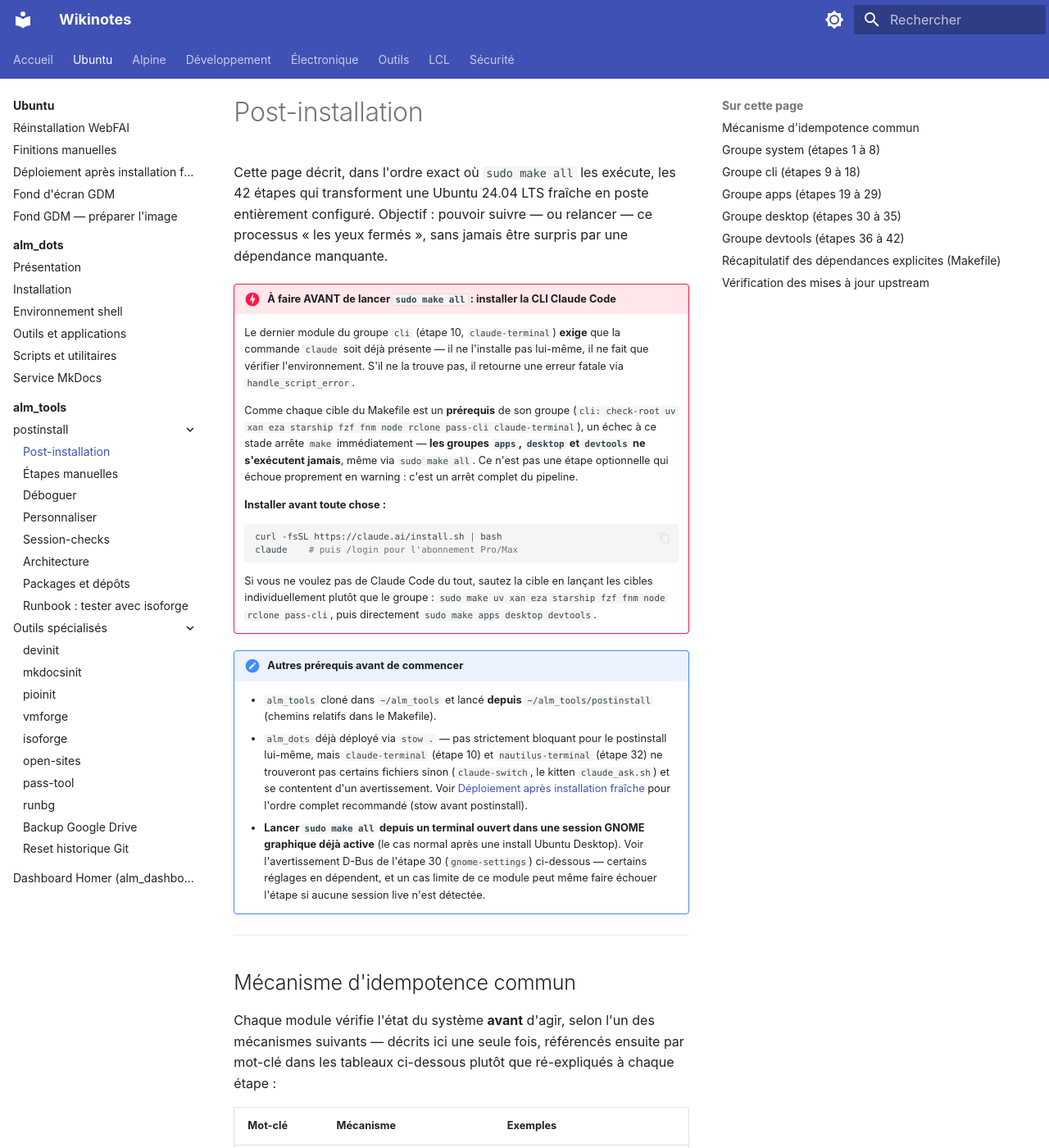
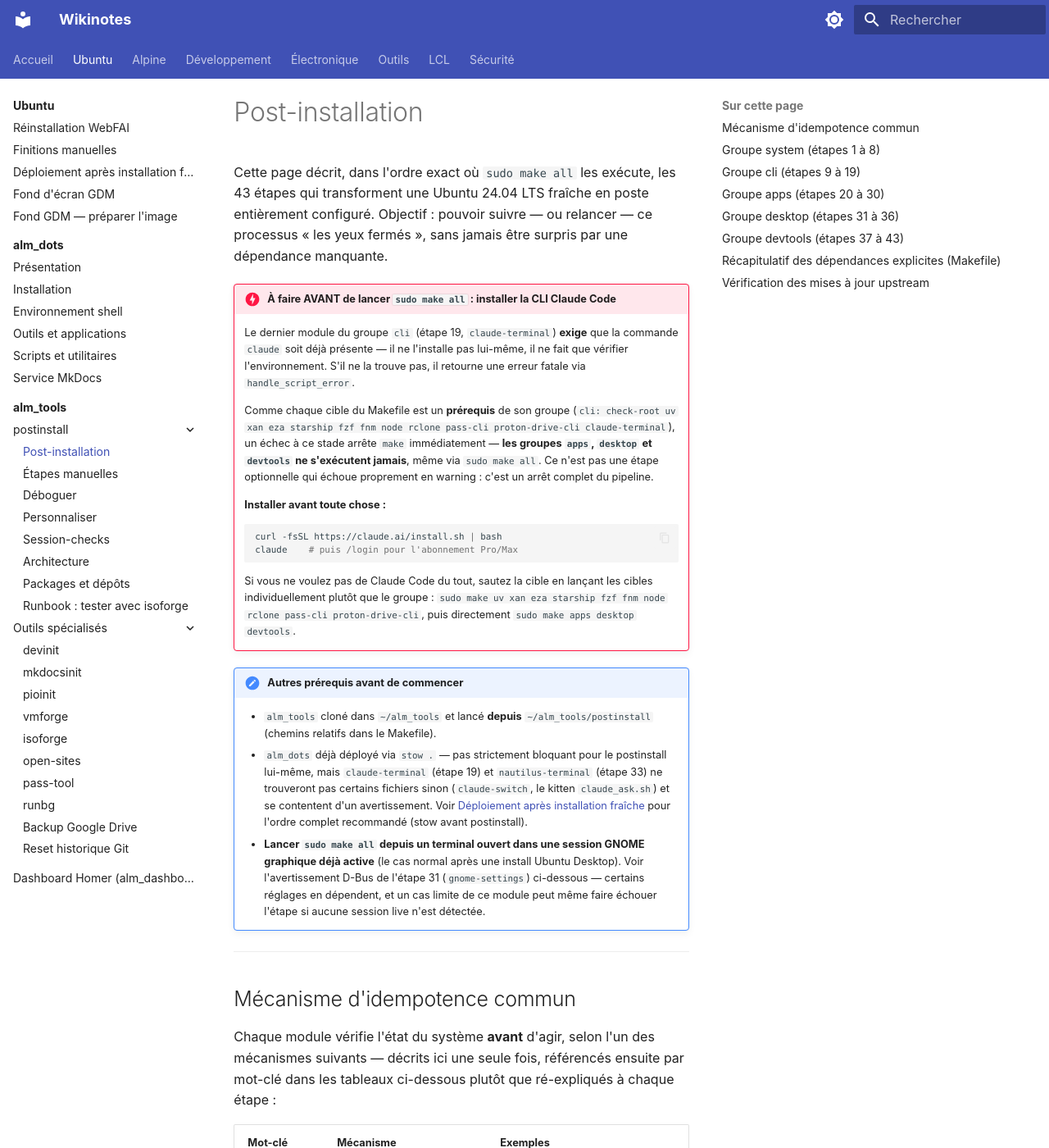
Before and after one commit to namnetes/alm_notes, an MkDocs documentation site: the page built from docs/systeme/ubuntu/alm_tools/postinstall/post-installation.md, in a window 1280 px wide and 1400 px high. Shown: the whole window at 82% size. Built offline with MkDocs 1.6.1 and Material for MkDocs 9.7.7, drawn with Linux system fonts in a browser that asks for light colours; some of the changed text lies outside the part shown.

Commit message:
docs(proton): document proton-drive-cli, fix Drive Linux client claim
ecosysteme.md previously claimed a nonexistent Proton Drive Linux GUI
app installable via .deb. Replaced with the actual state (no official
GUI client on Linux) and added a proton-drive-cli (CLI) subsection
mirroring pass-cli's, reflecting the new alm_tools postinstall module.

post-installation.md's 42-step pipeline becomes 43 steps with the new
proton-drive-cli module inserted at step 18 (cli group renumbered 9-19,
apps/desktop/devtools shifted accordingly). Also fixes a pre-existing
inconsistency where claude-terminal was called "step 10" in two spots
despite the table listing it as step 18, and adds pass-cli's own
missing manual-auth entry in etapes-manuelles.md alongside the new
proton-drive one.

Co-Authored-By: Claude Sonnet 5 <noreply@anthropic.com>

````diff
--- a/docs/systeme/ubuntu/alm_tools/postinstall/post-installation.md
+++ b/docs/systeme/ubuntu/alm_tools/postinstall/post-installation.md
@@ -1,23 +1,24 @@
 # Post-installation
 
 Cette page décrit, dans l'ordre exact où `sudo make all` les exécute, les
-42 étapes qui transforment une Ubuntu 24.04 LTS fraîche en poste
+43 étapes qui transforment une Ubuntu 24.04 LTS fraîche en poste
 entièrement configuré. Objectif : pouvoir suivre — ou relancer — ce
 processus « les yeux fermés », sans jamais être surpris par une dépendance
 manquante.
 
 !!! danger "À faire AVANT de lancer `sudo make all` : installer la CLI Claude Code"
-    Le dernier module du groupe `cli` (étape 10, `claude-terminal`) **exige**
+    Le dernier module du groupe `cli` (étape 19, `claude-terminal`) **exige**
     que la commande `claude` soit déjà présente — il ne l'installe pas
     lui-même, il ne fait que vérifier l'environnement. S'il ne la trouve
     pas, il retourne une erreur fatale via `handle_script_error`.
 
     Comme chaque cible du Makefile est un **prérequis** de son groupe
     (`cli: check-root uv xan eza starship fzf fnm node rclone pass-cli
-    claude-terminal`), un échec à ce stade arrête `make` immédiatement —
-    **les groupes `apps`, `desktop` et `devtools` ne s'exécutent jamais**,
-    même via `sudo make all`. Ce n'est pas une étape optionnelle qui échoue
-    proprement en warning : c'est un arrêt complet du pipeline.
+    proton-drive-cli claude-terminal`), un échec à ce stade arrête `make`
+    immédiatement — **les groupes `apps`, `desktop` et `devtools` ne
+    s'exécutent jamais**, même via `sudo make all`. Ce n'est pas une étape
+    optionnelle qui échoue proprement en warning : c'est un arrêt complet
+    du pipeline.
 
     **Installer avant toute chose :**
 
@@ -28,22 +29,22 @@ manquante.
 
     Si vous ne voulez pas de Claude Code du tout, sautez la cible en lançant
     les cibles individuellement plutôt que le groupe :
-    `sudo make uv xan eza starship fzf fnm node rclone pass-cli`, puis directement
-    `sudo make apps desktop devtools`.
+    `sudo make uv xan eza starship fzf fnm node rclone pass-cli
+    proton-drive-cli`, puis directement `sudo make apps desktop devtools`.
 
 !!! note "Autres prérequis avant de commencer"
     - `alm_tools` cloné dans `~/alm_tools` et lancé **depuis**
       `~/alm_tools/postinstall` (chemins relatifs dans le Makefile).
     - `alm_dots` déjà déployé via `stow .` — pas strictement bloquant pour
-      le postinstall lui-même, mais `claude-terminal` (étape 10) et
-      `nautilus-terminal` (étape 32) ne trouveront pas certains fichiers
+      le postinstall lui-même, mais `claude-terminal` (étape 19) et
+      `nautilus-terminal` (étape 33) ne trouveront pas certains fichiers
       sinon (`claude-switch`, le kitten `claude_ask.sh`) et se contentent
       d'un avertissement. Voir
       [Déploiement après installation fraîche](../../deploiement-post-installation.md)
       pour l'ordre complet recommandé (stow avant postinstall).
     - **Lancer `sudo make all` depuis un terminal ouvert dans une session
       GNOME graphique déjà active** (le cas normal après une install
-      Ubuntu Desktop). Voir l'avertissement D-Bus de l'étape 30
+      Ubuntu Desktop). Voir l'avertissement D-Bus de l'étape 31
       (`gnome-settings`) ci-dessous — certains réglages en dépendent, et
       un cas limite de ce module peut même faire échouer l'étape si aucune
       session live n'est détectée.
@@ -65,7 +66,7 @@ mot-clé dans les tableaux ci-dessous plutôt que ré-expliqués à chaque
 | **Fichier(s) cible** | Existence du ou des fichiers que le module doit produire | `nautilus-templates` (2 fichiers), `nautilus-terminal` (extension à 2 emplacements possibles) |
 | **Sentinelle** | Fichier témoin dédié, utilisé quand il n'existe pas de commande simple pour lire l'état déjà appliqué | `gnome-settings` (`~/.config/alm_tools/gnome_settings_applied`), `fonts` (fichier échantillon + `fc-list` + `fc-match`, triple vérification) |
 | **Toujours rejoué** | Pas de saut anticipé — la commande est idempotente par nature (rejouer ne duplique rien) | `apt-update`, `cleanup`, `plocate`, `session-checks` (recopie les fichiers, sans effet si identiques) |
-| **Version amont** | Compare la version installée à la dernière publiée ; se **réinstalle** si en retard (le seul module « idempotent par mise à jour », pas par saut) | `rclone` |
+| **Version amont** | Compare la version installée à la dernière publiée ; se **réinstalle** si en retard (idempotent par mise à jour, pas par saut) | `rclone`, `proton-drive-cli` |
 
 ---
 
@@ -94,7 +95,7 @@ mot-clé dans les tableaux ci-dessous plutôt que ré-expliqués à chaque
 
 ---
 
-## Groupe `cli` (étapes 9 à 18)
+## Groupe `cli` (étapes 9 à 19)
 
 | # | Cible | Action | Idempotence |
 |---|-------|--------|-------------|
@@ -107,7 +108,8 @@ mot-clé dans les tableaux ci-dessous plutôt que ré-expliqués à chaque
 | 15 | `node` | Installe et active la LTS Node.js via `fnm` | Toujours rejoué (les commandes `fnm install/default/use` sont elles-mêmes idempotentes) |
 | 16 | `rclone` | Script officiel `rclone.org` vers `/usr/bin/rclone` | **Version amont** — se réinstalle si la version installée diffère de la dernière publiée |
 | 17 | `pass-cli` | Script officiel `proton.me` vers `~/.local/bin/pass-cli` ; si déjà présent, délègue à `pass-cli update --yes` (auto-update natif) | Chemin (`~/.local/bin/pass-cli` exécutable), puis délégation à `pass-cli update --yes` — idempotent en interne (« Already up to date » si à jour) |
-| 18 | `claude-terminal` | Vérifie (ne les installe pas) : CLI `claude`, identifiants OAuth, `claude-switch`, permissions de `api.env`, kitten `claude_ask.sh`, crée `~/.claude/commands/` | Contrôles multiples, voir le détail ci-dessous |
+| 18 | `proton-drive-cli` | Binaire officiel `proton.me/download/drive/cli` vers `~/.local/bin/proton-drive`, vérifié SHA512 contre le manifeste `version.json` (sélection explicite `Platform == linux/x64` — ce manifeste bundle 8 binaires par plateforme dans la même release `Stable`, contrairement aux manifestes Mail/Pass) | **Version amont** — se réinstalle si la version installée diffère de la dernière publiée |
+| 19 | `claude-terminal` | Vérifie (ne les installe pas) : CLI `claude`, identifiants OAuth, `claude-switch`, permissions de `api.env`, kitten `claude_ask.sh`, crée `~/.claude/commands/` | Contrôles multiples, voir le détail ci-dessous |
 
 !!! note "Prérequis explicite : `fnm` avant `install_node.sh`"
     Déclaré dans le Makefile (`node: check-root fnm`). `install_node.sh`
@@ -115,7 +117,7 @@ mot-clé dans les tableaux ci-dessous plutôt que ré-expliqués à chaque
     s'il est absent — utile seulement si vous lancez `sudo make node`
     isolément sans être passé par `sudo make cli` ou `all`.
 
-!!! danger "Étape 18 : trois vérifications, une seule vraiment bloquante"
+!!! danger "Étape 19 : trois vérifications, une seule vraiment bloquante"
     `install_claude_terminal.sh` ne fait qu'auditer l'état, sans jamais
     installer quoi que ce soit lui-même :
 
@@ -131,21 +133,21 @@ mot-clé dans les tableaux ci-dessous plutôt que ré-expliqués à chaque
 
 ---
 
-## Groupe `apps` (étapes 19 à 29)
+## Groupe `apps` (étapes 20 à 30)
 
 | # | Cible | Action | Idempotence |
 |---|-------|--------|-------------|
-| 19 | `remove-firefox` (`remove_firefox.sh`) | Purge le paquet APT `firefox`/`firefox-esr`, épingle `Pin-Priority: -1`, supprime le Snap + résidus utilisateur/système | `dpkg -s` par paquet, `snap list`, existence de fichier par résidu |
-| 20 | `brave` | Dépôt APT officiel Brave | `command -v` |
-| 21 | `zed` | Script officiel `zed.dev`, installé dans `~/.local/bin` pour l'utilisateur réel | Chemin (`~/.local/bin/zed` exécutable) |
-| 22 | `kitty` | Installeur upstream `sw.kovidgoyal.net` vers `~/.local/kitty.app`, symlinks dans `~/.local/bin`, `.desktop` locaux qui masquent ceux d'apt | Chemin (`~/.local/kitty.app/bin/kitty` exécutable) |
-| 23 | `bruno` | Dépôt APT officiel, puis pré-remplit `preferences.json` (`downloadUpdates: false`) pour désactiver l'auto-updater Electron interne avant le premier lancement | `command -v` pour le paquet ; existence de `preferences.json` pour ne pas écraser une config utilisateur |
-| 24 | `docker` | Dépôt APT officiel Docker CE, ajoute l'utilisateur réel au groupe `docker` | `command -v docker` pour le paquet ; `groups \| grep -qw docker` pour l'appartenance au groupe |
-| 25 | `vscode` | Dépôt APT officiel Microsoft | `command -v` |
-| 26 | `proton` | VPN via dépôt `protonvpn-stable-release` ; Mail et Pass via `.deb` officiel signé (SHA512), **hors dépôt APT** — jamais distribués via `repo.protonvpn.com` (voir [Architecture](architecture.md#audit-dintegration-complet-2026-07-12-methodologie-et-5-bugs-trouves)) | `dpkg -s` (les 3 paquets, tout-ou-rien) ; vérifications séparées pour le dépôt VPN (paquet + fichier sources) et pour chaque `.deb` (SHA512 fail-closed) |
-| 27 | `steam` | Active i386 + `multiverse` si nécessaire, installe `steam` | `dpkg -s steam` OU `steam:i386` ; vérifications séparées pour l'architecture et le composant |
-| 28 | `yubikey` | PPA `yubico/stable`, installe `yubikey-manager` | `command -v ykman` ; `find` sur les sources APT pour le PPA |
-| 29 | `snap-apps` (`install_snap_apps.sh`) | `kolourpaint`, `onlyoffice-desktopeditors` | `snap list` |
+| 20 | `remove-firefox` (`remove_firefox.sh`) | Purge le paquet APT `firefox`/`firefox-esr`, épingle `Pin-Priority: -1`, supprime le Snap + résidus utilisateur/système | `dpkg -s` par paquet, `snap list`, existence de fichier par résidu |
+| 21 | `brave` | Dépôt APT officiel Brave | `command -v` |
+| 22 | `zed` | Script officiel `zed.dev`, installé dans `~/.local/bin` pour l'utilisateur réel | Chemin (`~/.local/bin/zed` exécutable) |
+| 23 | `kitty` | Installeur upstream `sw.kovidgoyal.net` vers `~/.local/kitty.app`, symlinks dans `~/.local/bin`, `.desktop` locaux qui masquent ceux d'apt | Chemin (`~/.local/kitty.app/bin/kitty` exécutable) |
+| 24 | `bruno` | Dépôt APT officiel, puis pré-remplit `preferences.json` (`downloadUpdates: false`) pour désactiver l'auto-updater Electron interne avant le premier lancement | `command -v` pour le paquet ; existence de `preferences.json` pour ne pas écraser une config utilisateur |
+| 25 | `docker` | Dépôt APT officiel Docker CE, ajoute l'utilisateur réel au groupe `docker` | `command -v docker` pour le paquet ; `groups \| grep -qw docker` pour l'appartenance au groupe |
+| 26 | `vscode` | Dépôt APT officiel Microsoft | `command -v` |
+| 27 | `proton` | VPN via dépôt `protonvpn-stable-release` ; Mail et Pass via `.deb` officiel signé (SHA512), **hors dépôt APT** — jamais distribués via `repo.protonvpn.com` (voir [Architecture](architecture.md#audit-dintegration-complet-2026-07-12-methodologie-et-5-bugs-trouves)) | `dpkg -s` (les 3 paquets, tout-ou-rien) ; vérifications séparées pour le dépôt VPN (paquet + fichier sources) et pour chaque `.deb` (SHA512 fail-closed) |
+| 28 | `steam` | Active i386 + `multiverse` si nécessaire, installe `steam` | `dpkg -s steam` OU `steam:i386` ; vérifications séparées pour l'architecture et le composant |
+| 29 | `yubikey` | PPA `yubico/stable`, installe `yubikey-manager` | `command -v ykman` ; `find` sur les sources APT pour le PPA |
+| 30 | `snap-apps` (`install_snap_apps.sh`) | `kolourpaint`, `onlyoffice-desktopeditors` | `snap list` |
 
 !!! warning "Docker : le groupe n'est actif qu'à la prochaine session"
     `usermod -aG docker` s'applique immédiatement en base, mais le jeton de
@@ -154,63 +156,63 @@ mot-clé dans les tableaux ci-dessous plutôt que ré-expliqués à chaque
 
 ---
 
-## Groupe `desktop` (étapes 30 à 35)
+## Groupe `desktop` (étapes 31 à 36)
 
 | # | Cible | Action | Idempotence |
 |---|-------|--------|-------------|
-| 30 | `gnome-settings` | Réglages `gsettings` (interface, dock) + profil d'énergie `performance` | **Sentinelle** (`~/.config/alm_tools/gnome_settings_applied`) |
-| 31 | `fonts` | FiraCode Nerd Font, JetBrains Mono, Cascadia Code vers `/usr/local/share/fonts` | **Sentinelle** + `fc-list` + `fc-match` (triple vérification par police) |
-| 32 | `nautilus-terminal` | Installe l'extension `nautilus-open-any-terminal` (pip, `--user --break-system-packages`) pour l'utilisateur réel | Fichier(s) cible (extension présente à l'un des deux emplacements possibles) |
-| 33 | `nautilus-templates` | Crée deux fichiers vides dans `~/Modèles` (texte, ODT) | Fichier(s) cible (les deux fichiers) |
-| 34 | `gsconnect` | `apt install gnome-shell-extension-gsconnect sshfs python3-nautilus` + règles ufw `1716/tcp+udp` | `dpkg -s` par paquet |
-| 35 | `session-checks` | Installe `run-session-checks`, les contrôles statiques (`10-nautilus-terminal`, `20-gsconnect`), le déclencheur GNOME `/etc/xdg/autostart/session-checks.desktop` | Toujours rejoué (recopie de fichiers, sans effet si identiques) |
+| 31 | `gnome-settings` | Réglages `gsettings` (interface, dock) + profil d'énergie `performance` | **Sentinelle** (`~/.config/alm_tools/gnome_settings_applied`) |
+| 32 | `fonts` | FiraCode Nerd Font, JetBrains Mono, Cascadia Code vers `/usr/local/share/fonts` | **Sentinelle** + `fc-list` + `fc-match` (triple vérification par police) |
+| 33 | `nautilus-terminal` | Installe l'extension `nautilus-open-any-terminal` (pip, `--user --break-system-packages`) pour l'utilisateur réel | Fichier(s) cible (extension présente à l'un des deux emplacements possibles) |
+| 34 | `nautilus-templates` | Crée deux fichiers vides dans `~/Modèles` (texte, ODT) | Fichier(s) cible (les deux fichiers) |
+| 35 | `gsconnect` | `apt install gnome-shell-extension-gsconnect sshfs python3-nautilus` + règles ufw `1716/tcp+udp` | `dpkg -s` par paquet |
+| 36 | `session-checks` | Installe `run-session-checks`, les contrôles statiques (`10-nautilus-terminal`, `20-gsconnect`), le déclencheur GNOME `/etc/xdg/autostart/session-checks.desktop` | Toujours rejoué (recopie de fichiers, sans effet si identiques) |
 
-!!! warning "Étapes 30, 32 et 34 : nécessitent une session D-Bus active — différées via session-checks"
+!!! warning "Étapes 31, 33 et 35 : nécessitent une session D-Bus active — différées via session-checks"
     `gsettings`, l'activation GSConnect et la configuration Nautilus→kitty
     ont besoin d'un bus D-Bus **utilisateur** live. Pendant le
     provisionnement (root, éventuellement sans session graphique
     utilisateur ouverte), ce n'est pas garanti. Chaque module gère ça
     différemment :
 
-    - **Étape 30 (`gnome-settings`)** — teste directement
+    - **Étape 31 (`gnome-settings`)** — teste directement
       `/run/user/<uid>/bus` : si le socket existe (cas normal, terminal
       ouvert dans une session GNOME déjà active), les réglages
       s'appliquent **immédiatement**, sans rien différer. Sinon, le module
       **génère lui-même** un contrôle `20-gnome-settings` dans
       `/usr/local/lib/session-checks/`, qui s'exécutera au prochain login
       (sentinelle incluse, un seul passage).
-    - **Étape 32 (`nautilus-terminal`)** — installe toujours l'extension
+    - **Étape 33 (`nautilus-terminal`)** — installe toujours l'extension
       Python pendant le provisionnement, mais la commande `gsettings set
       ... terminal kitty` est **systématiquement** différée au contrôle
-      statique `10-nautilus-terminal` (étape 35), qui demande confirmation
+      statique `10-nautilus-terminal` (étape 36), qui demande confirmation
       via `zenity` avant d'agir — pas silencieux comme les deux autres.
-    - **Étape 34 (`gsconnect`)** — installe les paquets et ouvre le port
+    - **Étape 35 (`gsconnect`)** — installe les paquets et ouvre le port
       ufw pendant le provisionnement, mais `gnome-extensions enable` et la
       vérification du port `1716` sont **systématiquement** différés au
-      contrôle statique `20-gsconnect` (étape 35), silencieux (pas de
+      contrôle statique `20-gsconnect` (étape 36), silencieux (pas de
       `zenity` : la décision d'installer a déjà été prise par
       l'administrateur via `sudo make gsconnect`).
 
 !!! bug "Bug connu, non corrigé : ordre inversé au sein du groupe `desktop`"
-    `gnome-settings` (étape 30) s'exécute avant `session-checks`
-    (étape 35), qui crée le répertoire dont le premier a parfois besoin.
+    `gnome-settings` (étape 31) s'exécute avant `session-checks`
+    (étape 36), qui crée le répertoire dont le premier a parfois besoin.
     Détail du symptôme, des scénarios de déclenchement réels et du
     correctif identifié :
     [Architecture — Bugs connus, non corrigés](architecture.md#bugs-connus-non-corriges).
 
 ---
 
-## Groupe `devtools` (étapes 36 à 42)
+## Groupe `devtools` (étapes 37 à 43)
 
 | # | Cible | Action | Idempotence |
 |---|-------|--------|-------------|
-| 36 | `devinit` | `uv tool install --force ~/alm_tools/cli/devinit` | Chemin (`~/.local/bin/devinit` exécutable) |
-| 37 | `pioinit` | `uv tool install --force ~/alm_tools/cli/pioinit` | Chemin (`~/.local/bin/pioinit` exécutable) |
-| 38 | `mkdocsinit` | `uv tool install --force ~/alm_tools/cli/mkdocsinit` | Chemin (`~/.local/bin/mkdocsinit` exécutable) |
-| 39 | `vmforge` | Installe le shim `~/.local/bin/vmforge`, applique la règle AppArmor libvirt-qemu | Chemin (shim) ; l'application AppArmor est toujours rejouée (pas de saut) |
-| 40 | `open-sites` | `uv tool install --force ~/alm_tools/cli/open-sites`, puis génère et source la complétion bash (`~/.bash_completions/open-sites.sh`) | Chemin (`~/.local/bin/open-sites` exécutable) ; complétion regénérée à chaque run, ligne `.bashrc` ajoutée une seule fois |
-| 41 | `pass-tool` | `uv tool install --force ~/alm_tools/cli/pass-tool` | Chemin (`~/.local/bin/pass-tool` exécutable) |
-| 42 | `check-updates` | Crée le symlink `~/.local/bin/check_updates.sh` → `~/alm_tools/postinstall/check_updates.sh` | Chemin (symlink déjà présent et pointant vers la bonne source) |
+| 37 | `devinit` | `uv tool install --force ~/alm_tools/cli/devinit` | Chemin (`~/.local/bin/devinit` exécutable) |
+| 38 | `pioinit` | `uv tool install --force ~/alm_tools/cli/pioinit` | Chemin (`~/.local/bin/pioinit` exécutable) |
+| 39 | `mkdocsinit` | `uv tool install --force ~/alm_tools/cli/mkdocsinit` | Chemin (`~/.local/bin/mkdocsinit` exécutable) |
+| 40 | `vmforge` | Installe le shim `~/.local/bin/vmforge`, applique la règle AppArmor libvirt-qemu | Chemin (shim) ; l'application AppArmor est toujours rejouée (pas de saut) |
+| 41 | `open-sites` | `uv tool install --force ~/alm_tools/cli/open-sites`, puis génère et source la complétion bash (`~/.bash_completions/open-sites.sh`) | Chemin (`~/.local/bin/open-sites` exécutable) ; complétion regénérée à chaque run, ligne `.bashrc` ajoutée une seule fois |
+| 42 | `pass-tool` | `uv tool install --force ~/alm_tools/cli/pass-tool` | Chemin (`~/.local/bin/pass-tool` exécutable) |
+| 43 | `check-updates` | Crée le symlink `~/.local/bin/check_updates.sh` → `~/alm_tools/postinstall/check_updates.sh` | Chemin (symlink déjà présent et pointant vers la bonne source) |
 
 !!! note "Prérequis explicite : `uv` avant les quatre scaffolders/outils"
     Déclaré dans le Makefile (`devinit: check-root uv`, idem `pioinit`,
@@ -246,24 +248,24 @@ mot-clé dans les tableaux ci-dessous plutôt que ré-expliqués à chaque
 | Cible | Dépend de | Déclaré dans le Makefile ? |
 |-------|-----------|------------------------------|
 | `node` (15) | `fnm` (14) | ✅ Oui |
-| `devinit` (36) | `uv` (9) | ✅ Oui |
-| `pioinit` (37) | `uv` (9) | ✅ Oui |
-| `mkdocsinit` (38) | `uv` (9) | ✅ Oui |
+| `devinit` (37) | `uv` (9) | ✅ Oui |
+| `pioinit` (38) | `uv` (9) | ✅ Oui |
+| `mkdocsinit` (39) | `uv` (9) | ✅ Oui |
 | `uv` (9) | `python3-full`/`python3-venv` de `pkg-install` (5) | ⚠️ Implicite (ordre des groupes dans `all` uniquement) |
-| `vmforge` (39) | paquets KVM de `pkg-install` (5) | ⚠️ Implicite, non bloquant (avertissement seulement) |
-| `open-sites` (40) | `uv` (9) | ✅ Oui |
-| `open-sites` (40) | `fzf` (13) | ⚠️ Implicite (ordre des groupes dans `all` uniquement) |
-| `claude-terminal` (18) | CLI `claude` installée manuellement | ❌ Non scriptée du tout — voir l'encadré en tête de page |
+| `vmforge` (40) | paquets KVM de `pkg-install` (5) | ⚠️ Implicite, non bloquant (avertissement seulement) |
+| `open-sites` (41) | `uv` (9) | ✅ Oui |
+| `open-sites` (41) | `fzf` (13) | ⚠️ Implicite (ordre des groupes dans `all` uniquement) |
+| `claude-terminal` (19) | CLI `claude` installée manuellement | ❌ Non scriptée du tout — voir l'encadré en tête de page |
 
 ---
 
 ## Vérification des mises à jour upstream
 
 `check_updates.sh` (à la racine de `postinstall/`) compare la version
-installée de `fzf`, `xan`, `starship`, `fnm`, `uv`, `rclone`, `kitty` et
-`pass-cli` — plus la LTS Node.js active via `fnm` — à la dernière version
-publiée en amont. `zed` est volontairement exclu : il gère son propre
-auto-update.
+installée de `fzf`, `xan`, `starship`, `fnm`, `uv`, `rclone`, `kitty`,
+`pass-cli` et `proton-drive-cli` — plus la LTS Node.js active via `fnm` —
+à la dernière version publiée en amont. `zed` est volontairement exclu :
+il gère son propre auto-update.
 
 `pass-cli` publie sa dernière version sur un manifeste JSON dédié
 (`https://proton.me/download/pass-cli/versions.json`, le même que celui
@@ -272,6 +274,14 @@ binaire propriétaire proton.me, pas de dépôt public. `pass-cli` affiche
 déjà spontanément une alerte de MAJ à chaque lancement (`New update
 available: vX -> vY`) ; `check_updates.sh` la rend seulement visible sans
 avoir à invoquer la commande.
+
+`proton-drive-cli` publie ses versions sur le même *type* de manifeste que
+les `.deb` Mail/Pass (`https://proton.me/download/drive/cli/version.json`,
+`Releases[].CategoryName`/`Version`) — sélection explicite par
+`CategoryName == "Stable"` pour ne pas dépendre de l'ordre des entrées,
+même précaution que `install_proton.sh`. Contrairement à `pass-cli`, ce
+binaire n'a pas de commande de self-update ni d'alerte spontanée : c'est
+`check_updates.sh` qui porte, seul, toute la détection.
 
 ```bash
 ~/alm_tools/postinstall/check_updates.sh --refresh   # exécute les checks, écrit le cache
@@ -286,7 +296,7 @@ ralentissement au démarrage d'un terminal. Une fois par jour (fichier
 témoin `~/.cache/alm-tools-update-check`), il relance lui-même `--refresh`
 en tâche de fond pour que le *shell suivant* voie un résultat frais.
 
-Depuis l'étape 42 (`check-updates`, groupe `devtools`), le script est aussi
+Depuis l'étape 43 (`check-updates`, groupe `devtools`), le script est aussi
 disponible directement sur le `$PATH` via un symlink
 `~/.local/bin/check_updates.sh` — plus besoin du chemin complet pour le
 lancer à la main :
````
Also changed, not shown: docs/developpement/python/pass-cli-subprocess.md (+1 -1 lines), docs/securite/proton/ecosysteme.md (+28 -4 lines), docs/systeme/ubuntu/alm_tools/outils/pass-tool.md (+1 -1 lines), docs/systeme/ubuntu/alm_tools/postinstall/etapes-manuelles.md (+7 -5 lines), docs/systeme/ubuntu/alm_tools/postinstall/tester-avec-isoforge.md (+1 -1 lines).
